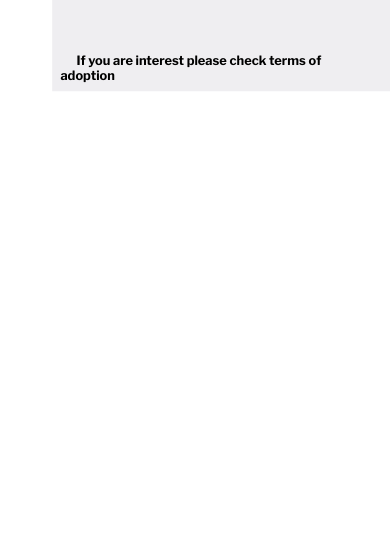
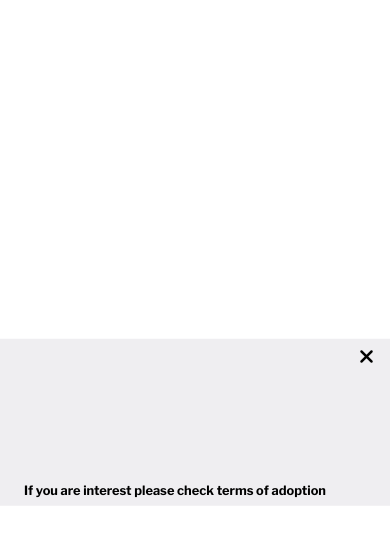
Before and after one commit to MTnetcode/pet-shelter, a React (Create React App) app: page /info in a window 390 px wide. Shown: the top 544 px of the page. Built offline with nearby package versions, Linux system fonts and the light colour scheme.

Commit message:
info on mobile

```diff
--- a/src/components/pets-info/petsInfo.css
+++ b/src/components/pets-info/petsInfo.css
@@ -51,11 +51,12 @@ strong {
 @media only screen and (max-width: 767px) {
   .info-box {
     display: block;
+    position: fixed;
+    top: 50%;
+    left: 50%;
     padding: 0.5rem;
-    flex-direction: column;
-    width: 40vh;
-    margin: 0 auto;
-    position: relative;
+    width: 100%;
+
   }
   .fa-times {
     position: absolute;
```
